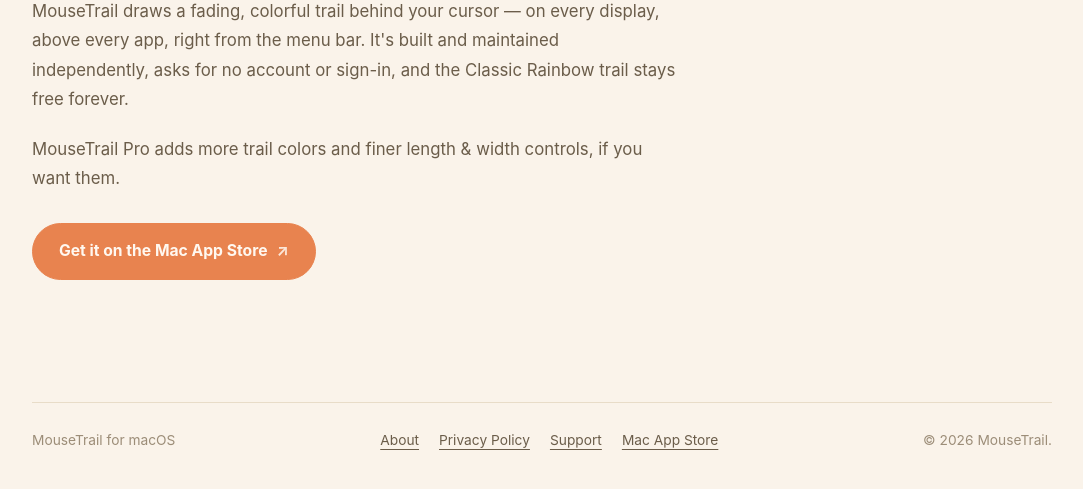
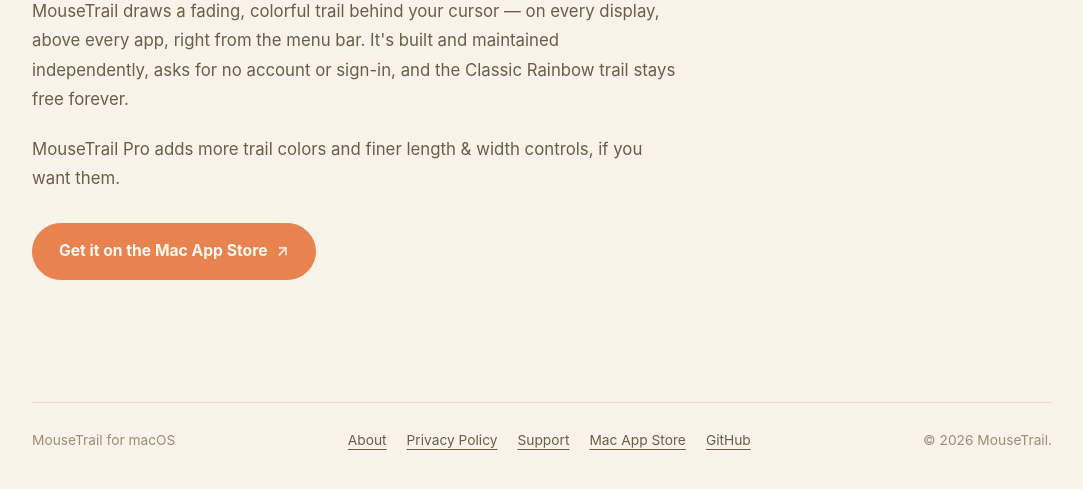
Before and after one commit to timetxt/mousetrail-themes, a plain HTML site: page about.html in a window 1280 px wide. Shown: the part 359-848 px from the top of the page, without its empty margins (98-1181 px from the left). Drawn offline with Linux system fonts and the light colour scheme.

Commit message:
Add GitHub repo link to site footer

```diff
--- a/about.html
+++ b/about.html
@@ -74,6 +74,7 @@
       <a href="/privacy">Privacy Policy</a>
       <a href="/support">Support</a>
       <a href="https://apps.apple.com/app/apple-store/id6787651654?pt=127548970&ct=themes-site&mt=8" target="_blank" rel="noopener">Mac App Store</a>
+      <a href="https://github.com/timetxt/mousetrail-themes" target="_blank" rel="noopener">GitHub</a>
     </nav>
     <span>© 2026 MouseTrail.</span>
   </footer>
```
Also changed, not shown: index.html (+1 -0 lines), privacy.html (+1 -0 lines), support.html (+1 -0 lines).
